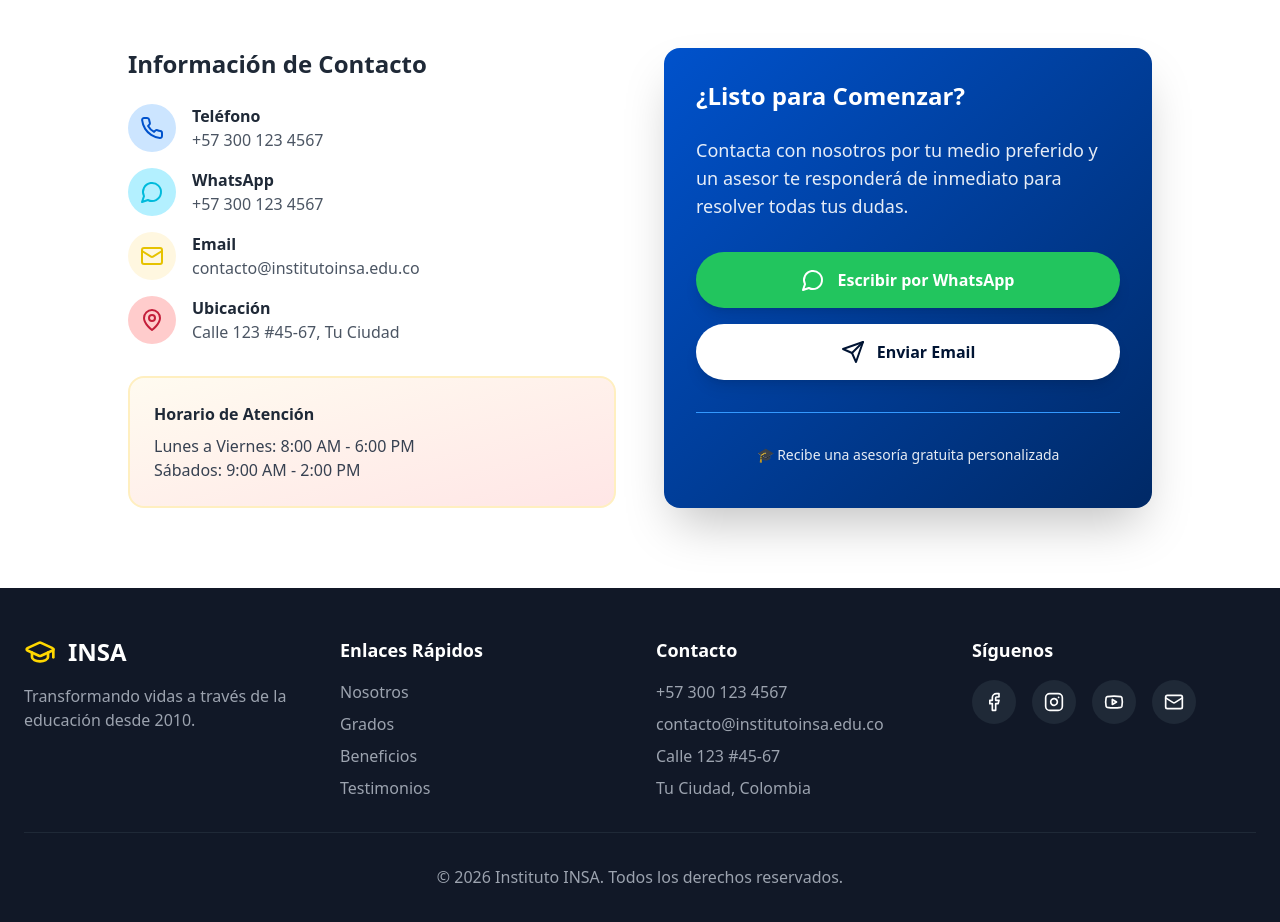
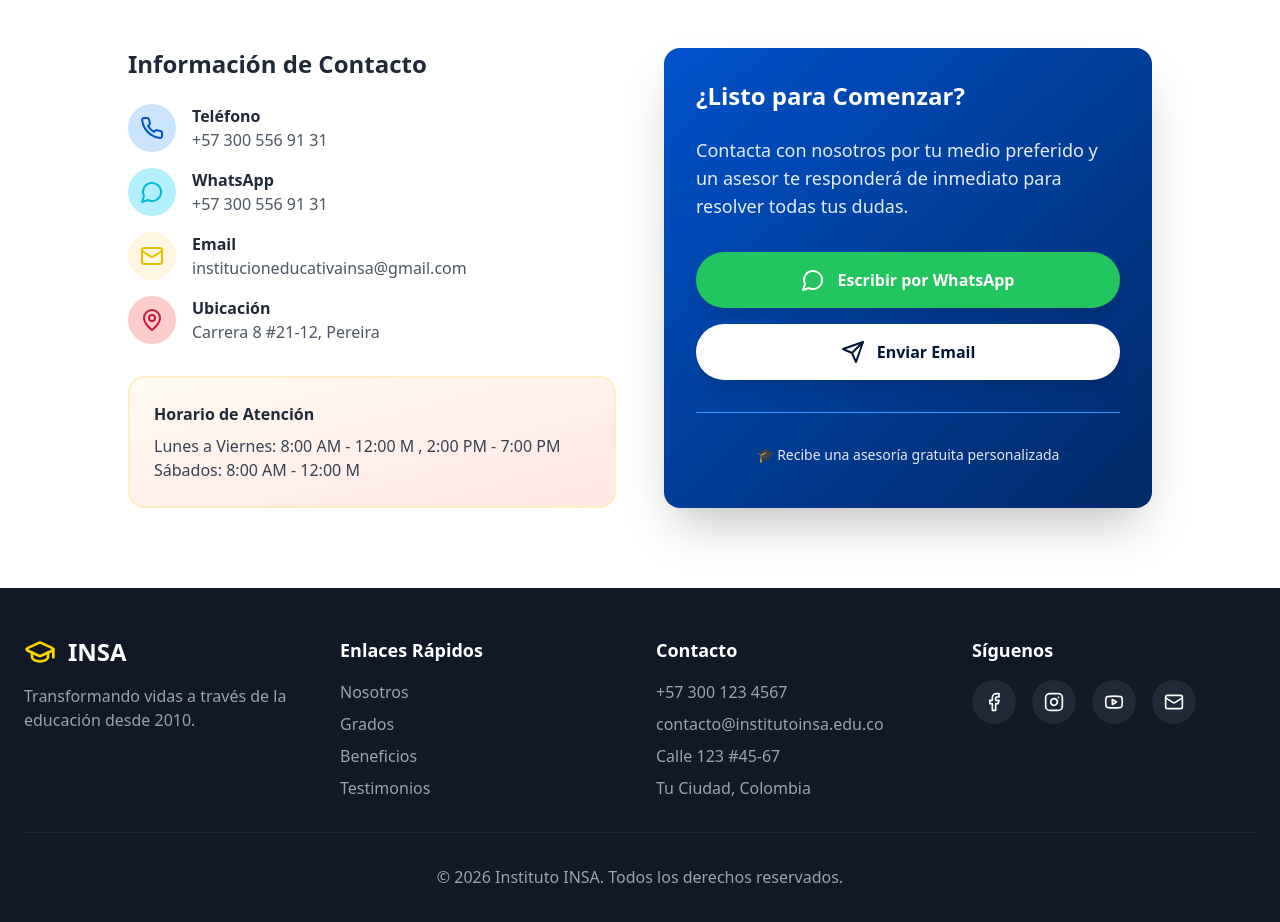
Before and after one commit to stevenstc/insa, a React (Vite) app: page / in a window 1280 px wide. Shown: the part 4140-5062 px from the top of the page. Built offline with nearby package versions, Linux system fonts and the light colour scheme.

Commit message:
Updated Contact.tsx

```diff
--- a/src/components/Contact.tsx
+++ b/src/components/Contact.tsx
@@ -1,7 +1,7 @@
 import { MessageCircle, Mail, Phone, MapPin, Send } from 'lucide-react';
 
 export default function Contact() {
-  const whatsappNumber = '573001234567';
+  const whatsappNumber = '573005569131';
   const whatsappMessage = encodeURIComponent(
     '¡Hola! Me interesa obtener más información sobre los programas del Instituto INSA.'
   );
@@ -11,7 +11,7 @@ export default function Contact() {
   };
 
   const handleEmailClick = () => {
-    window.location.href = 'mailto:contacto@institutoinsa.edu.co?subject=Consulta sobre programas INSA';
+    window.location.href = 'mailto:institucioneducativainsa@gmail.com?subject=Consulta sobre programas INSA';
   };
 
   return (
@@ -41,7 +41,7 @@ export default function Contact() {
                     </div>
                     <div>
                       <p className="font-semibold text-gray-800">Teléfono</p>
-                      <p className="text-gray-600">+57 300 123 4567</p>
+                      <p className="text-gray-600">+57 300 556 91 31</p>
                     </div>
                   </div>
 
@@ -51,7 +51,7 @@ export default function Contact() {
                     </div>
                     <div>
                       <p className="font-semibold text-gray-800">WhatsApp</p>
-                      <p className="text-gray-600">+57 300 123 4567</p>
+                      <p className="text-gray-600">+57 300 556 91 31</p>
                     </div>
                   </div>
 
@@ -61,7 +61,7 @@ export default function Contact() {
                     </div>
                     <div>
                       <p className="font-semibold text-gray-800">Email</p>
-                      <p className="text-gray-600">contacto@institutoinsa.edu.co</p>
+                      <p className="text-gray-600">institucioneducativainsa@gmail.com</p>
                     </div>
                   </div>
 
@@ -71,7 +71,7 @@ export default function Contact() {
                     </div>
                     <div>
                       <p className="font-semibold text-gray-800">Ubicación</p>
-                      <p className="text-gray-600">Calle 123 #45-67, Tu Ciudad</p>
+                      <p className="text-gray-600">Carrera 8 #21-12, Pereira</p>
                     </div>
                   </div>
                 </div>
@@ -79,8 +79,8 @@ export default function Contact() {
 
               <div className="bg-gradient-to-br from-accent-50 to-secondary-50 p-6 rounded-2xl border-2 border-accent-200">
                 <h4 className="font-bold text-gray-800 mb-2">Horario de Atención</h4>
-                <p className="text-gray-700">Lunes a Viernes: 8:00 AM - 6:00 PM</p>
-                <p className="text-gray-700">Sábados: 9:00 AM - 2:00 PM</p>
+                <p className="text-gray-700">Lunes a Viernes: 8:00 AM - 12:00 M , 2:00 PM - 7:00 PM</p>
+                <p className="text-gray-700">Sábados: 8:00 AM - 12:00 M</p>
               </div>
             </div>
 
```
